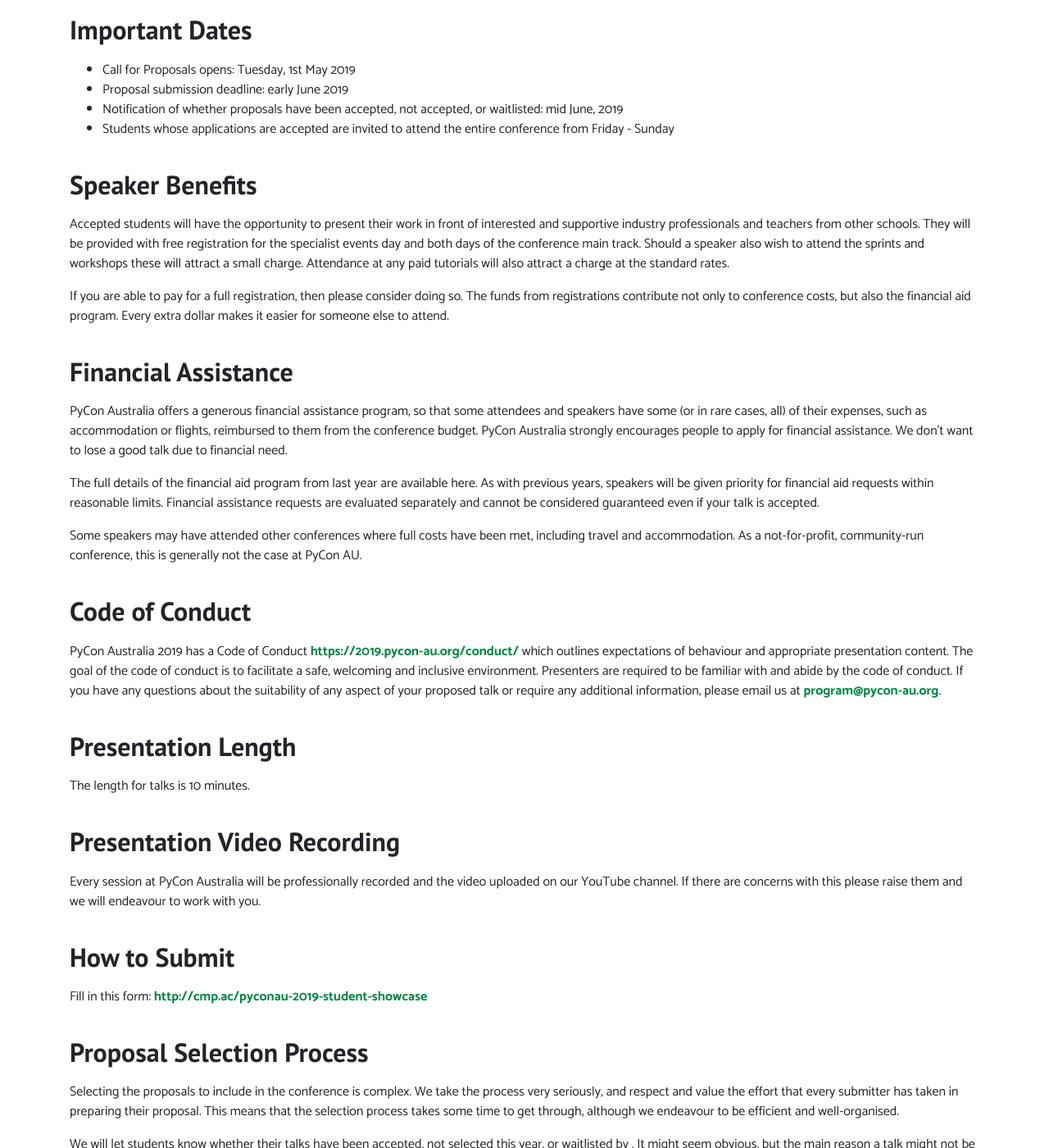
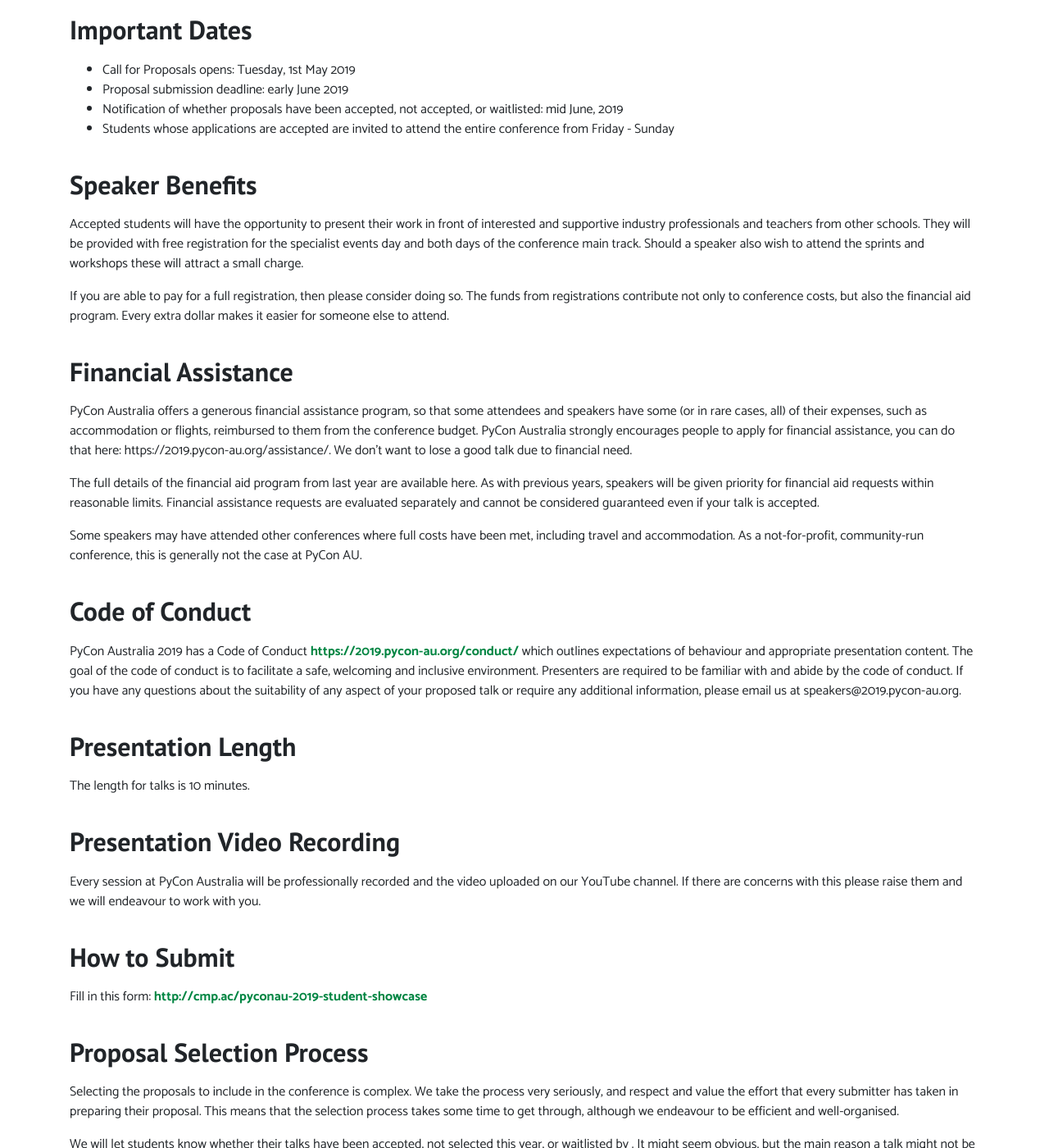
Before and after one commit to pyconau/2019.pycon-au.org, a Jekyll site: the page built from _pages/student-showcase.md, in a window 1280 px wide and 1400 px high, scrolled down 702 px. Shown: the whole window at 82% size. Built offline with Jekyll 4.4.1, drawn with Linux system fonts in a browser that asks for light colours; some of the changed text lies outside the part shown.

Commit message:
Fixing raised issues

```diff
--- a/_pages/student-showcase.md
+++ b/_pages/student-showcase.md
@@ -24,19 +24,19 @@ We are accepting 10 minute talks from students from year 7 to 12.
 - Students whose applications are accepted are invited to attend the entire conference from Friday - Sunday
 
 ## Speaker Benefits
-Accepted students will have the opportunity to present their work in front of interested and supportive industry professionals and teachers from other schools. They will be provided with free registration for the specialist events day and both days of the conference main track. Should a speaker also wish to attend the sprints and workshops these will attract a small charge. Attendance at any paid tutorials will also attract a charge at the standard rates.
+Accepted students will have the opportunity to present their work in front of interested and supportive industry professionals and teachers from other schools. They will be provided with free registration for the specialist events day and both days of the conference main track. Should a speaker also wish to attend the sprints and workshops these will attract a small charge.
 
 If you are able to pay for a full registration, then please consider doing so. The funds from registrations contribute not only to conference costs, but also the financial aid program. Every extra dollar makes it easier for someone else to attend.
 
 ## Financial Assistance
-PyCon Australia offers a generous financial assistance program, so that some attendees and speakers have some (or in rare cases, all) of their expenses, such as accommodation or flights, reimbursed to them from the conference budget. PyCon Australia strongly encourages people to apply for financial assistance. We don't want to lose a good talk due to financial need.
+PyCon Australia offers a generous financial assistance program, so that some attendees and speakers have some (or in rare cases, all) of their expenses, such as accommodation or flights, reimbursed to them from the conference budget. PyCon Australia strongly encourages people to apply for financial assistance, you can do that here: https://2019.pycon-au.org/assistance/. We don't want to lose a good talk due to financial need.
 
 The full details of the financial aid program from last year are available here. As with previous years, speakers will be given priority for financial aid requests within reasonable limits. Financial assistance requests are evaluated separately and cannot be considered guaranteed even if your talk is accepted.
 
 Some speakers may have attended other conferences where full costs have been met, including travel and accommodation. As a not-for-profit, community-run conference, this is generally not the case at PyCon AU.
 
 ## Code of Conduct
-PyCon Australia 2019 has a Code of Conduct [https://2019.pycon-au.org/conduct/](https://2019.pycon-au.org/conduct/) which outlines expectations of behaviour and appropriate presentation content. The goal of the code of conduct is to facilitate a safe, welcoming and inclusive environment. Presenters are required to be familiar with and abide by the code of conduct. If you have any questions about the suitability of any aspect of your proposed talk or require any additional information, please email us at [program@pycon-au.org](mailto:program@pycon-au.org).
+PyCon Australia 2019 has a Code of Conduct [https://2019.pycon-au.org/conduct/](https://2019.pycon-au.org/conduct/) which outlines expectations of behaviour and appropriate presentation content. The goal of the code of conduct is to facilitate a safe, welcoming and inclusive environment. Presenters are required to be familiar with and abide by the code of conduct. If you have any questions about the suitability of any aspect of your proposed talk or require any additional information, please email us at speakers@2019.pycon-au.org.
 
 ## Presentation Length
 The length for talks is 10 minutes.
@@ -54,11 +54,11 @@ We will let students know whether their talks have been accepted, not selected t
 It might seem obvious, but the main reason a talk might not be selected is simply because of the constraint on the overall number of talks we can include at the venue.
 
 ## If you would like feedback on your proposal
-If you have not yet submitted a proposal but would like feedback on your ideas before submitting, get in touch by emailing events@aca.edu.au or program@pycon-au.org. Or, if you are feeling particularly brave, just tweet the question and mention @pyconau and @auscompacademy!
+If you have not yet submitted a proposal but would like feedback on your ideas before submitting, get in touch by emailing events@aca.edu.au or speakers@2019.pycon-au.org. Or, if you are feeling particularly brave, just tweet the question and mention @pyconau and @auscompacademy!
 
 Alternatively, if you want to go ahead and submit a new proposal, please put any questions you have in the form, and the reviewers will see this and respond.
 
-If you wish to ask for feedback on an existing proposal, then please email us directly at [program@pycon-au.org](mailto:program@pycon-au.org), as we may not be alerted to changes in the proposal and therefore may not realise in a timely manner that a response is required.
+If you wish to ask for feedback on an existing proposal, then please email us directly at speakers@2019.pycon-au.org, as we may not be alerted to changes in the proposal and therefore may not realise in a timely manner that a response is required.
 
 ## Questions, Clarifications and Comments
-If you have any questions, are unsure of anything, or need more information, please don't hesitate to email events@aca.edu.au or [program@pycon-au.org](mailto:program@pycon-au.org) and we will happily do our best to help you out.
+If you have any questions, are unsure of anything, or need more information, please don't hesitate to email events@aca.edu.au or speakers@2019.pycon-au.org and we will happily do our best to help you out.
```
